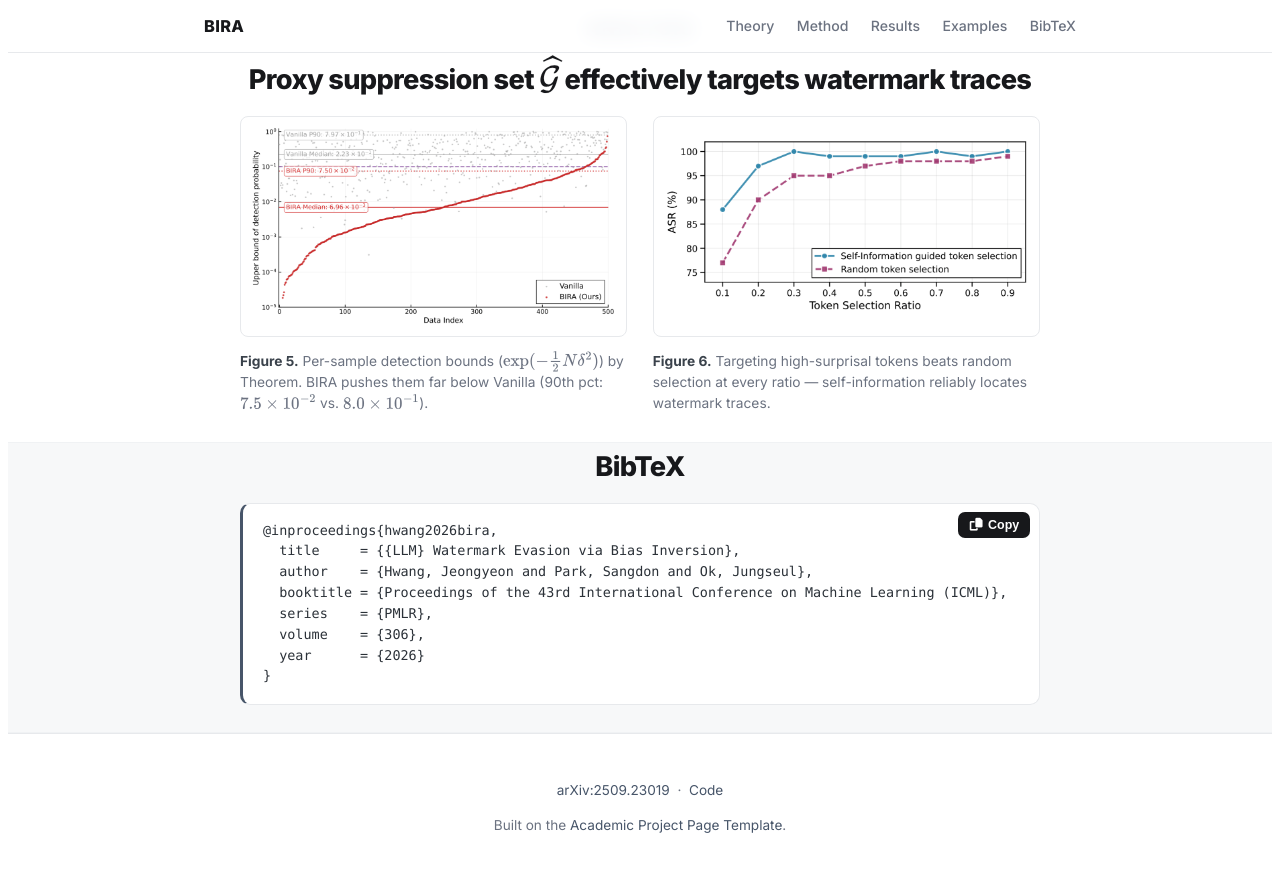
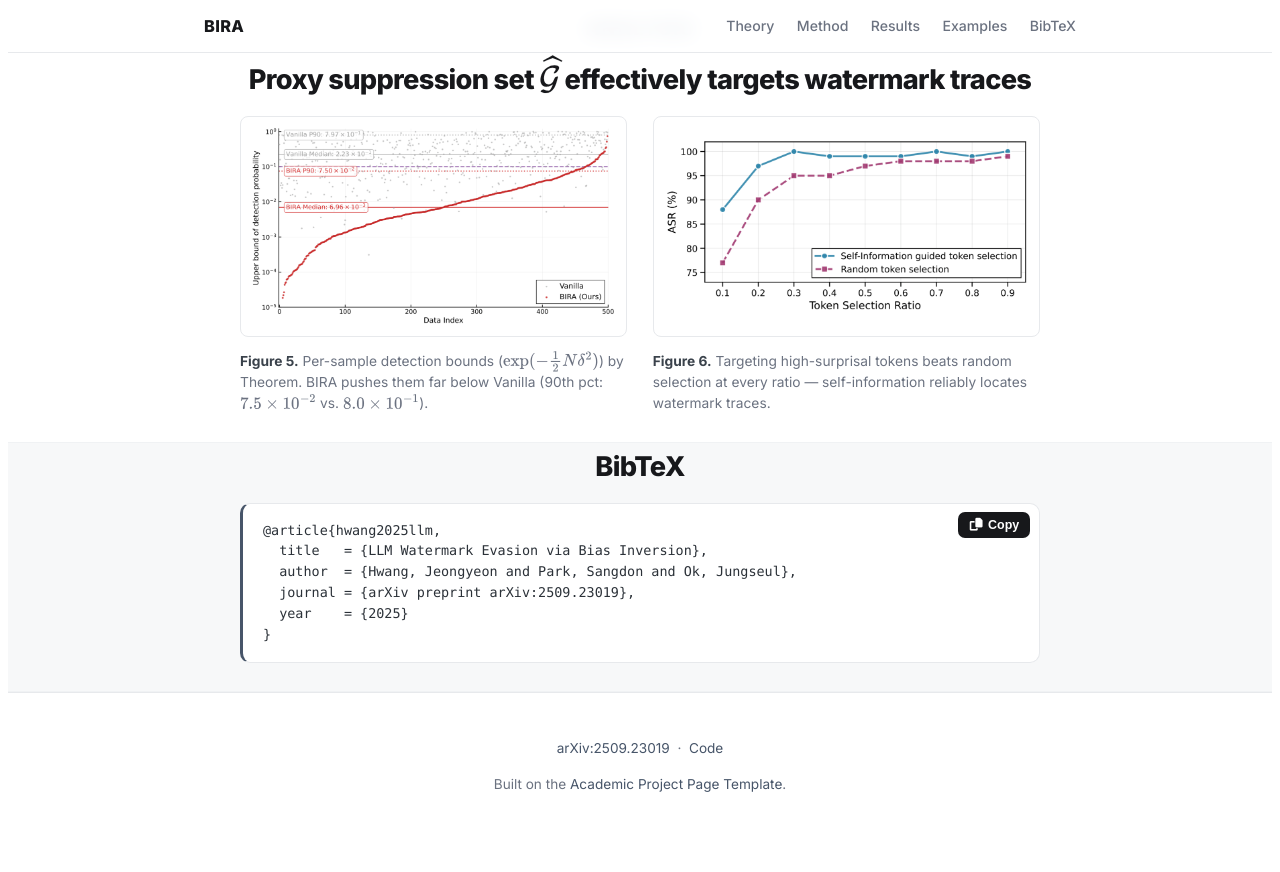
Before and after one commit to oppurity12/oppurity12.github.io, a Jekyll site: the page project_pages/bira/index.html, which Jekyll copies as it is, in a window 1280 px wide and 900 px high, scrolled down 4611 px. Shown: the top 872 px of the window. Built offline with Jekyll 4.4.1, drawn with Linux system fonts in a browser that asks for light colours; a style sheet for code colours, icons or effects is not loaded.

Commit message:
update profile

```diff
--- a/project_pages/bira/index.html
+++ b/project_pages/bira/index.html
@@ -304,13 +304,11 @@
       <button class="copy-btn" onclick="copyBibtex(this)" aria-label="Copy BibTeX">
         <i class="fas fa-copy"></i> <span>Copy</span>
       </button>
-<pre class="bibtex" id="bibtex-code">@inproceedings{hwang2026bira,
-  title     = {{LLM} Watermark Evasion via Bias Inversion},
-  author    = {Hwang, Jeongyeon and Park, Sangdon and Ok, Jungseul},
-  booktitle = {Proceedings of the 43rd International Conference on Machine Learning (ICML)},
-  series    = {PMLR},
-  volume    = {306},
-  year      = {2026}
+<pre class="bibtex" id="bibtex-code">@article{hwang2025llm,
+  title   = {LLM Watermark Evasion via Bias Inversion},
+  author  = {Hwang, Jeongyeon and Park, Sangdon and Ok, Jungseul},
+  journal = {arXiv preprint arXiv:2509.23019},
+  year    = {2025}
 }</pre>
     </div>
   </div>
```
